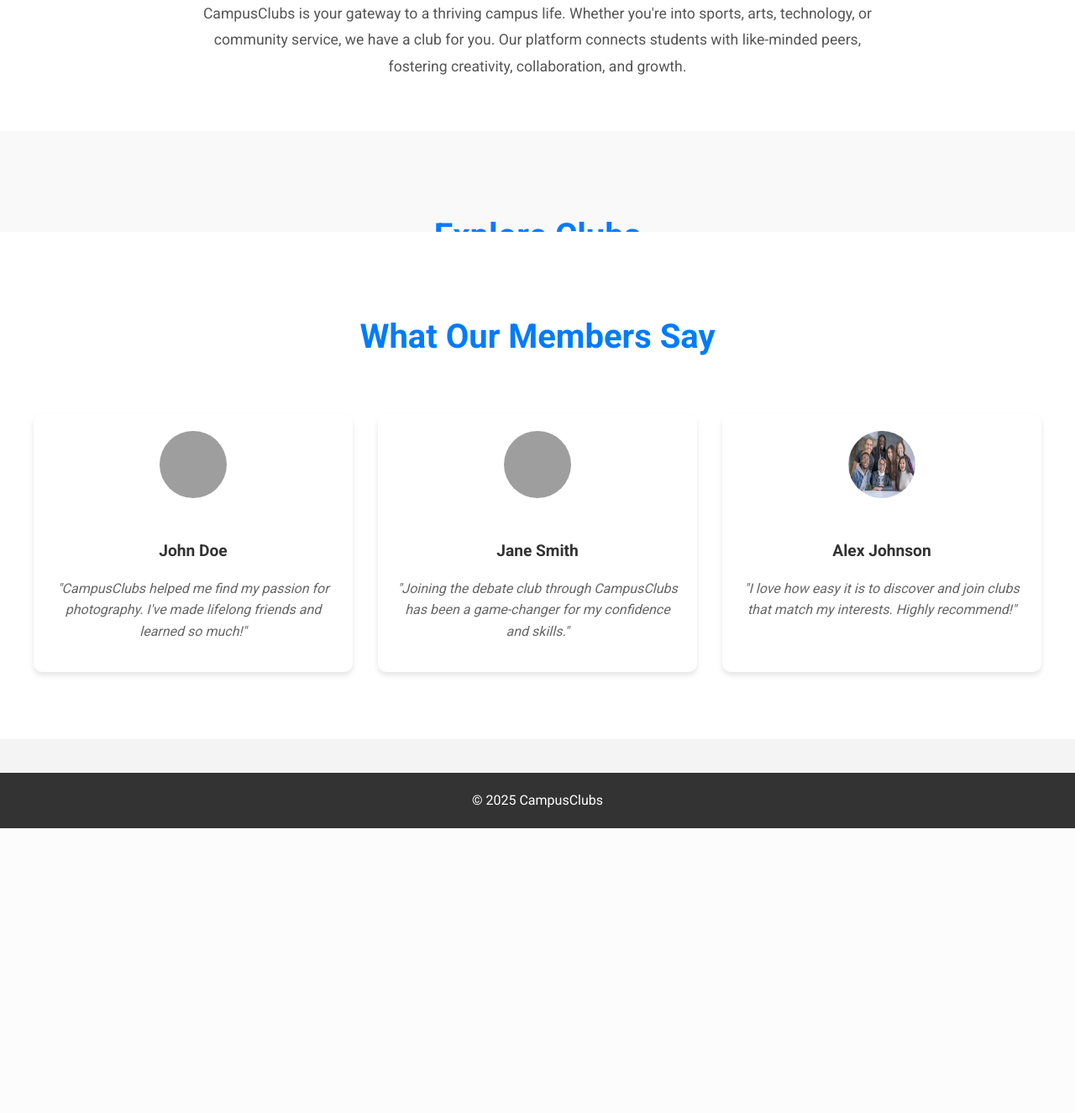
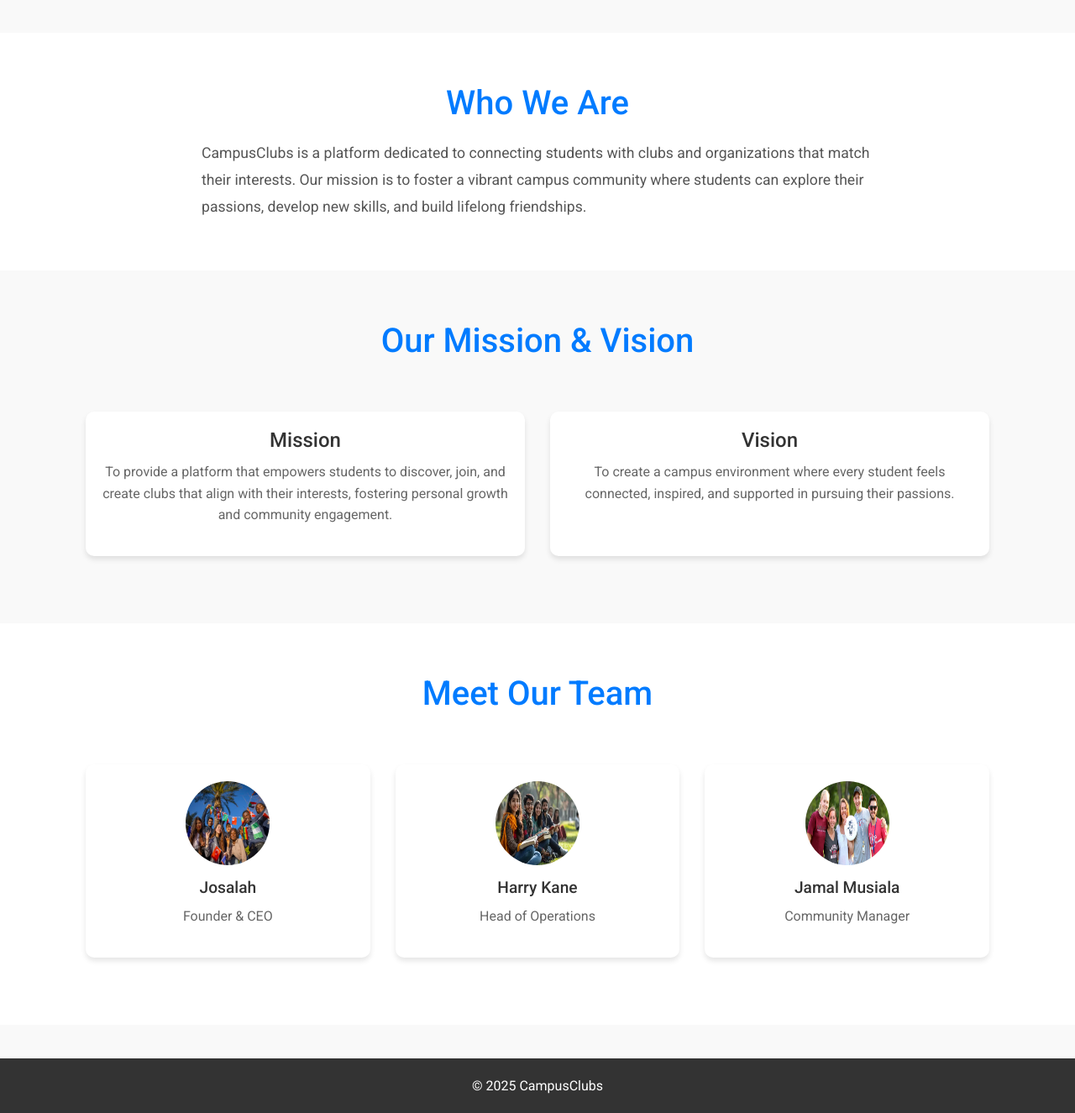
Before and after one commit to leojoegem/campusclubs, a PHP site: page /about.php in a window 1280 px wide. Shown: the part 465-1790 px from the top of the page at 84% size. Before the commit the page ends 1451 px from the top, so only its background shows below. Run offline with PHP 8.4, Linux system fonts and the light colour scheme; data that the repository does not hold is empty; grey boxes are pictures that could not be loaded.

Commit message:
professional look

```diff
--- a/about.php
+++ b/about.php
@@ -12,24 +12,6 @@
         exit();
     }
 }
-
-// Club class
-class Club {
-    private $conn;
-
-    public function __construct($db) {
-        $this->conn = $db;
-    }
-
-    public function getClubs() {
-        $stmt = $this->conn->prepare("SELECT * FROM clubs");
-        $stmt->execute();
-        return $stmt->get_result();
-    }
-}
-
-$club = new Club($conn);
-$clubs = $club->getClubs();
 ?>
 
 <!DOCTYPE html>
@@ -37,15 +19,16 @@
 <head>
     <meta charset="UTF-8">
     <meta name="viewport" content="width=device-width, initial-scale=1.0">
-    <title>CampusClubs</title>
+    <title>CampusClubs - About Us</title>
+    <!-- Bootstrap CSS -->
+    <link href="https://cdn.jsdelivr.net/npm/bootstrap@5.3.0/dist/css/bootstrap.min.css" rel="stylesheet">
+    <!-- Google Fonts -->
     <link href="https://fonts.googleapis.com/css2?family=Roboto:wght@300;400;500;700&display=swap" rel="stylesheet">
-    <link href="/CampusClubs/styles.css" rel="stylesheet">
+    <!-- Custom CSS -->
     <style>
         /* Global Styles */
         body {
             font-family: 'Roboto', sans-serif;
-            margin: 0;
-            padding: 0;
             background-color: #f9f9f9;
             color: #333;
             line-height: 1.6;
@@ -53,12 +36,7 @@
 
         /* Navigation Bar (Unchanged) */
         .navbar {
-            display: flex;
-            justify-content: space-between;
-            align-items: center;
-            padding: 10px 20px;
             background-color: #333;
-            color: white;
             box-shadow: 0 4px 6px rgba(0, 0, 0, 0.1);
         }
         .navbar .logo {
@@ -93,7 +71,7 @@
             position: relative;
             text-align: center;
             color: white;
-            height: 500px;
+            height: 400px;
             background-size: cover;
             background-position: center;
             display: flex;
@@ -109,31 +87,23 @@
             top: 0;
             left: 0;
             z-index: -1;
-            transition: opacity 1s ease-in-out;
         }
         .hero h1 {
             font-size: 3.5rem;
             font-weight: 700;
             text-shadow: 2px 2px 8px rgba(0, 0, 0, 0.6);
-            margin: 0;
-            padding: 0 20px;
-        }
-        .hero p {
-            font-size: 1.5rem;
-            text-shadow: 2px 2px 8px rgba(0, 0, 0, 0.6);
-            margin-top: 20px;
         }
 
         /* About Section */
         .about-section {
             padding: 60px 20px;
             background-color: #fff;
-            text-align: center;
         }
         .about-section h2 {
             font-size: 2.5rem;
             color: #007bff;
             margin-bottom: 20px;
+            text-align: center;
         }
         .about-section p {
             font-size: 1.1rem;
@@ -143,105 +113,88 @@
             line-height: 1.8;
         }
 
-        /* Club Section */
-        .club-section {
+        /* Mission & Vision Section */
+        .mission-vision-section {
             padding: 60px 20px;
             background-color: #f9f9f9;
         }
-        .club-section h2 {
+        .mission-vision-section h2 {
+            font-size: 2.5rem;
+            color: #007bff;
+            margin-bottom: 40px;
             text-align: center;
-            font-size: 2.5rem;
-            margin-bottom: 40px;
-            color: #007bff;
         }
-        .club-container {
+        .mission-vision-container {
             display: grid;
             grid-template-columns: repeat(auto-fit, minmax(300px, 1fr));
             gap: 30px;
             padding: 20px;
         }
-        .club-card {
-            background: white;
-            border-radius: 10px;
-            box-shadow: 0 4px 6px rgba(0, 0, 0, 0.1);
-            overflow: hidden;
-            transition: transform 0.3s ease, box-shadow 0.3s ease;
-        }
-        .club-card:hover {
-            transform: translateY(-5px);
-            box-shadow: 0 6px 12px rgba(0, 0, 0, 0.15);
-        }
-        .club-card img {
-            width: 100%;
-            height: 200px;
-            object-fit: cover;
-        }
-        .club-card .content {
-            padding: 20px;
-            text-align: center;
-        }
-        .club-card h3 {
-            font-size: 1.5rem;
-            margin-bottom: 10px;
-            color: #333;
-        }
-        .club-card p {
-            font-size: 1rem;
-            color: #666;
-            margin-bottom: 15px;
-        }
-        .club-card .club-link {
-            display: inline-block;
-            padding: 10px 20px;
-            background-color: #007bff;
-            color: white;
-            text-decoration: none;
-            border-radius: 5px;
-            transition: background-color 0.3s ease;
-        }
-        .club-card .club-link:hover {
-            background-color: #0056b3;
-        }
-
-        /* Testimonials Section */
-        .testimonials-section {
-            padding: 60px 20px;
-            background-color: #fff;
-            text-align: center;
-        }
-        .testimonials-section h2 {
-            font-size: 2.5rem;
-            color: #007bff;
-            margin-bottom: 40px;
-        }
-        .testimonials-container {
-            display: grid;
-            grid-template-columns: repeat(auto-fit, minmax(300px, 1fr));
-            gap: 30px;
-            padding: 20px;
-        }
-        .testimonial-card {
+        .mission-vision-card {
             background: white;
             border-radius: 10px;
             box-shadow: 0 4px 6px rgba(0, 0, 0, 0.1);
             padding: 20px;
             text-align: center;
+            transition: transform 0.3s ease, box-shadow 0.3s ease;
         }
-        .testimonial-card img {
-            width: 80px;
-            height: 80px;
+        .mission-vision-card:hover {
+            transform: translateY(-5px);
+            box-shadow: 0 6px 12px rgba(0, 0, 0, 0.15);
+        }
+        .mission-vision-card h3 {
+            font-size: 1.5rem;
+            margin-bottom: 10px;
+            color: #333;
+        }
+        .mission-vision-card p {
+            font-size: 1rem;
+            color: #666;
+        }
+
+        /* Team Section */
+        .team-section {
+            padding: 60px 20px;
+            background-color: #fff;
+        }
+        .team-section h2 {
+            font-size: 2.5rem;
+            color: #007bff;
+            margin-bottom: 40px;
+            text-align: center;
+        }
+        .team-container {
+            display: grid;
+            grid-template-columns: repeat(auto-fit, minmax(250px, 1fr));
+            gap: 30px;
+            padding: 20px;
+        }
+        .team-card {
+            background: white;
+            border-radius: 10px;
+            box-shadow: 0 4px 6px rgba(0, 0, 0, 0.1);
+            padding: 20px;
+            text-align: center;
+            transition: transform 0.3s ease, box-shadow 0.3s ease;
+        }
+        .team-card:hover {
+            transform: translateY(-5px);
+            box-shadow: 0 6px 12px rgba(0, 0, 0, 0.15);
+        }
+        .team-card img {
+            width: 100px;
+            height: 100px;
             border-radius: 50%;
             margin-bottom: 15px;
         }
-        .testimonial-card h4 {
+        .team-card h4 {
             font-size: 1.2rem;
             margin-bottom: 10px;
             color: #333;
         }
-        .testimonial-card p {
+        .team-card p {
             font-size: 1rem;
             color: #666;
-            font-style: italic;
         }
 
         /* Footer (Unchanged) */
@@ -260,88 +213,96 @@
 </head>
 <body>
     <header>
-        <nav class="navbar">
-            <div class="logo">CampusClubs</div>
-            <ul class="nav-links">
-                <li><a href="home.php">Home</a></li>
-                <li><a href="clubs.php">Clubs</a></li>
-                <li><a href="about.php">About</a></li>
-                <li><a href="#">Logout</a></li>
-            </ul>
+        <nav class="navbar navbar-expand-lg navbar-dark">
+            <div class="container">
+                <a class="navbar-brand logo" href="#">CampusClubs</a>
+                <button class="navbar-toggler" type="button" data-bs-toggle="collapse" data-bs-target="#navbarNav" aria-controls="navbarNav" aria-expanded="false" aria-label="Toggle navigation">
+                    <span class="navbar-toggler-icon"></span>
+                </button>
+                <div class="collapse navbar-collapse" id="navbarNav">
+                    <ul class="navbar-nav ms-auto nav-links">
+                        <li class="nav-item"><a class="nav-link" href="home.php">Home</a></li>
+                        <li class="nav-item"><a class="nav-link" href="clubs.php">Clubs</a></li>
+                        <li class="nav-item"><a class="nav-link" href="about.php">About</a></li>
+                        <li class="nav-item"><a class="nav-link" href="logout.php">Logout</a></li>
+                    </ul>
+                </div>
+            </div>
         </nav>
     </header>
 
     <!-- Hero Section -->
     <div class="hero">
-        <img id="heroImage" src="images/hero1.jpg" alt="Campus Life">
-        <div>
-            <h1>Discover Your Passion, Connect with Your Community</h1>
-            <p>Join a vibrant community of students and explore your interests.</p>
-        </div>
+        <img src="images/about-hero.jpg" alt="About Us">
+        <h1>About CampusClubs</h1>
     </div>
 
     <!-- About Section -->
     <section class="about-section">
-        <h2>About CampusClubs</h2>
-        <p>
-            CampusClubs is your gateway to a thriving campus life. Whether you're into sports, arts, technology, or community service,
-            we have a club for you. Our platform connects students with like-minded peers, fostering creativity, collaboration, and growth.
-        </p>
-    </section>
-
-    <!-- Club Section -->
-    <section class="club-section">
-        <h2>Explore Clubs</h2>
-        <div class="club-container">
-            <?php while ($row = $clubs->fetch_assoc()): ?>
-                <div class="club-card">
-                    <img src="images/club_placeholder.jpg" alt="<?= htmlspecialchars($row['name']); ?>">
-                    <div class="content">
-                        <h3><?= htmlspecialchars($row['name']); ?></h3>
-                        <p><?= htmlspecialchars($row['description']); ?></p>
-                        <a href="club_details.php?id=<?= $row['id']; ?>" class="club-link">Learn More</a>
-                    </div>
-                </div>
-            <?php endwhile; ?>
+        <div class="container">
+            <h2>Who We Are</h2>
+            <p>
+                CampusClubs is a platform dedicated to connecting students with clubs and organizations that match their interests.
+                Our mission is to foster a vibrant campus community where students can explore their passions, develop new skills,
+                and build lifelong friendships.
+            </p>
         </div>
     </section>
 
-    <!-- Testimonials Section -->
-    <section class="testimonials-section">
-        <h2>What Our Members Say</h2>
-        <div class="testimonials-container">
-            <div class="testimonial-card">
-                <img src="images/testimonial1.jpg" alt="John Doe">
-                <h4>John Doe</h4>
-                <p>"CampusClubs helped me find my passion for photography. I've made lifelong friends and learned so much!"</p>
+    <!-- Mission & Vision Section -->
+    <section class="mission-vision-section">
+        <div class="container">
+            <h2>Our Mission & Vision</h2>
+            <div class="mission-vision-container">
+                <div class="mission-vision-card">
+                    <h3>Mission</h3>
+                    <p>
+                        To provide a platform that empowers students to discover, join, and create clubs that align with their interests,
+                        fostering personal growth and community engagement.
+                    </p>
+                </div>
+                <div class="mission-vision-card">
+                    <h3>Vision</h3>
+                    <p>
+                        To create a campus environment where every student feels connected, inspired, and supported in pursuing their passions.
+                    </p>
+                </div>
             </div>
-            <div class="testimonial-card">
-                <img src="images/testimonial2.jpg" alt="Jane Smith">
-                <h4>Jane Smith</h4>
-                <p>"Joining the debate club through CampusClubs has been a game-changer for my confidence and skills."</p>
-            </div>
-            <div class="testimonial-card">
-                <img src="images/diversity.jpg" alt="Alex Johnson">
-                <h4>Alex Johnson</h4>
-                <p>"I love how easy it is to discover and join clubs that match my interests. Highly recommend!"</p>
+        </div>
+    </section>
+
+    <!-- Team Section -->
+    <section class="team-section">
+        <div class="container">
+            <h2>Meet Our Team</h2>
+            <div class="team-container">
+                <div class="team-card">
+                    <img src="images/diversity5.avif" alt="John Doe">
+                    <h4>Josalah</h4>
+                    <p>Founder & CEO</p>
+                </div>
+                <div class="team-card">
+                    <img src="images/diversity6.webp" alt="Jane Smith">
+                    <h4>Harry Kane</h4>
+                    <p>Head of Operations</p>
+                </div>
+                <div class="team-card">
+                    <img src="images/diversity3.JPG" alt="Alex Johnson">
+                    <h4>Jamal Musiala</h4>
+                    <p>Community Manager</p>
+                </div>
             </div>
         </div>
     </section>
 
     <!-- Footer -->
     <footer>
-        <p>&copy; 2025 CampusClubs</p>
+        <div class="container">
+            <p>&copy; 2025 CampusClubs</p>
+        </div>
     </footer>
 
-    <script>
-        // Hero Image Rotation
-        let images = ["images/diversity.jpg", "images/hero2.jpg", "images/hero3.jpg"];
-        let currentIndex = 0;
-        function rotateImages() {
-            document.getElementById("heroImage").src = images[currentIndex];
-            currentIndex = (currentIndex + 1) % images.length;
-        }
-        setInterval(rotateImages, 3000);
-    </script>
+    <!-- Bootstrap JS -->
+    <script src="https://cdn.jsdelivr.net/npm/bootstrap@5.3.0/dist/js/bootstrap.bundle.min.js"></script>
 </body>
 </html>
```
Also changed, not shown: clubs.php (+14 -4 lines), home.php (+65 -84 lines).
